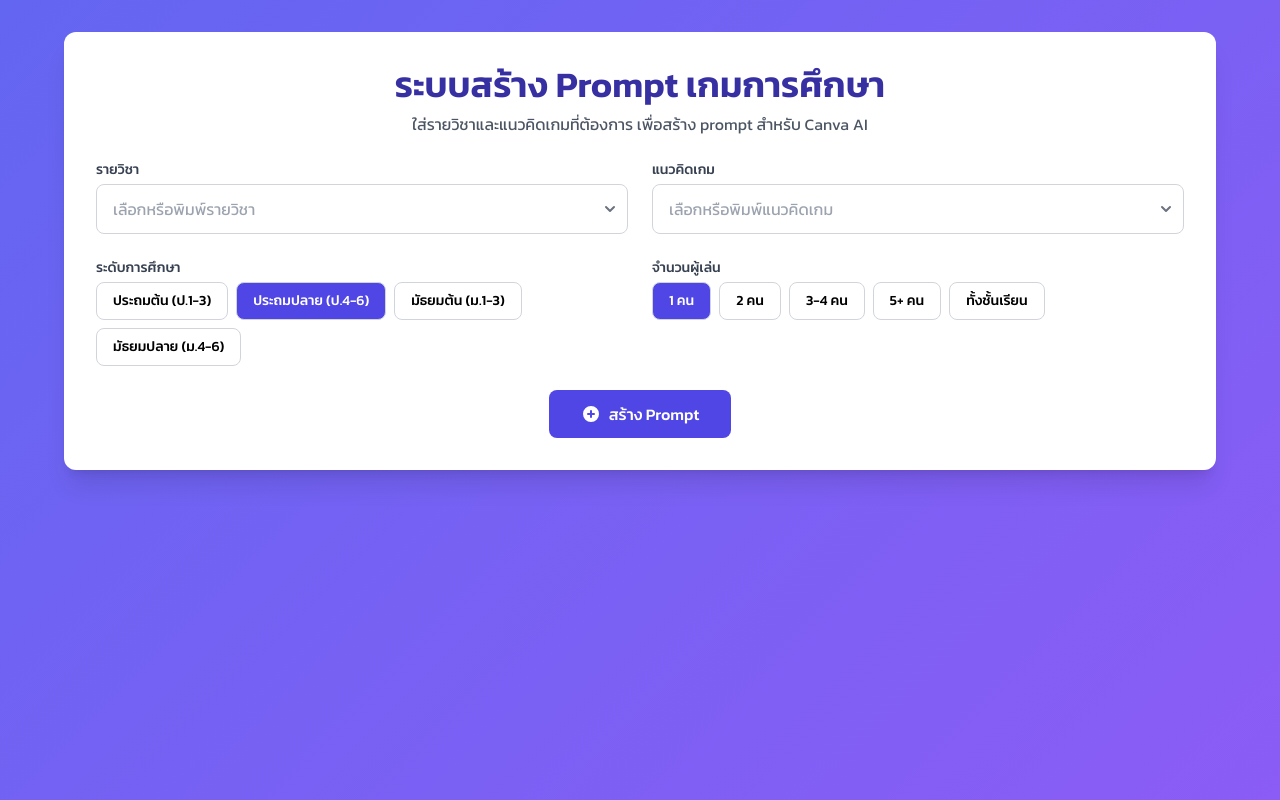
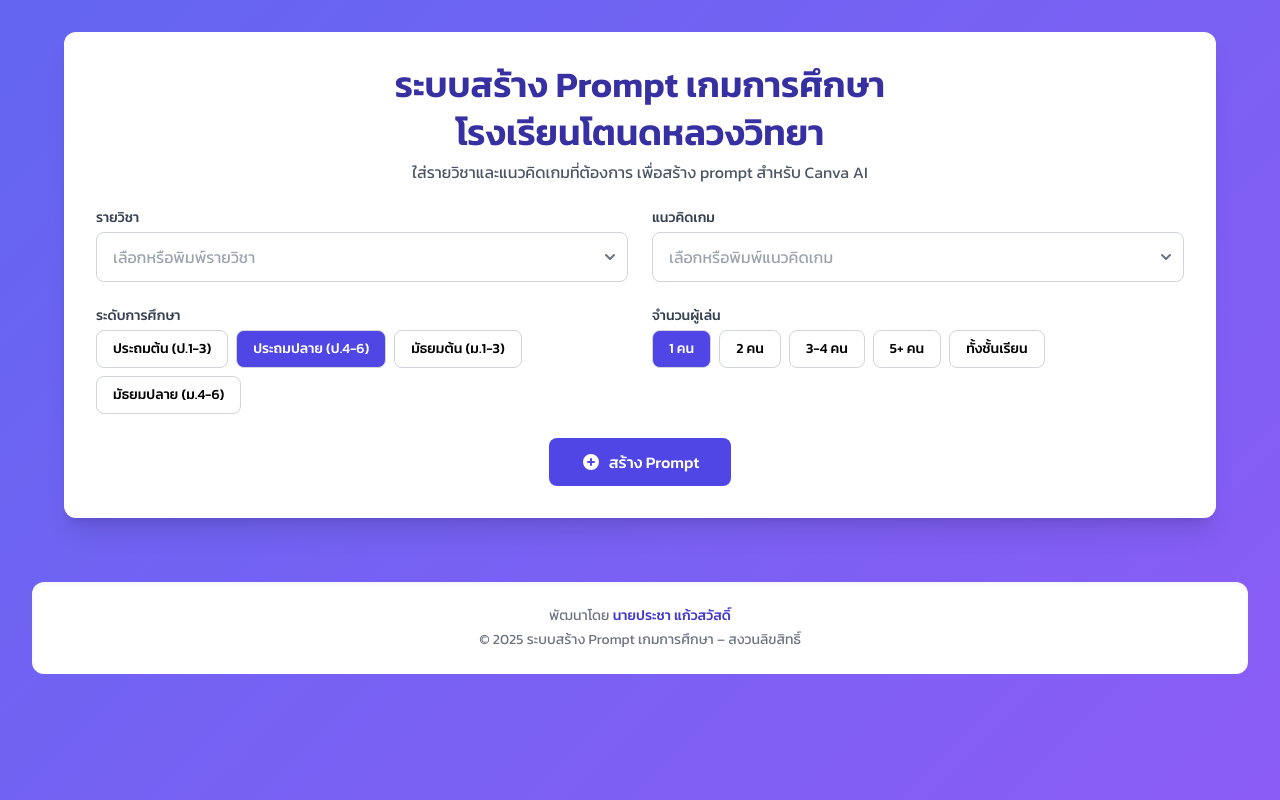
Before and after one commit to kaewsawat2525/promt-create-game, a plain HTML site: page index.html in a window 1280 px wide. Drawn offline with nearby package versions, Linux system fonts and the light colour scheme.

Commit message:
Update index.html

```diff
--- a/index.html
+++ b/index.html
@@ -220,7 +220,7 @@ background-color: #e0e7ff;
 
 
 <h1 class="text-3xl md:text-4xl font-bold text-center mb-2 text-indigo-800">ระบบสร้าง Prompt เกมการศึกษา</h1>
-
+<h2 class="text-3xl md:text-4xl font-bold text-center mb-2 text-indigo-800">โรงเรียนโตนดหลวงวิทยา</h2>
 
 <p class="text-gray-600 text-center mb-6">ใส่รายวิชาและแนวคิดเกมที่ต้องการ เพื่อสร้าง prompt สำหรับ Canva AI</p>
 
@@ -1823,5 +1823,9 @@ dropdown.classList.add('hidden');
 
 <script>(function(){function c(){var b=a.contentDocument||a.contentWindow.document;if(b){var d=b.createElement('script');d.innerHTML="window.__CF$cv$params={r:'943c24c873c099a6',t:'MTc0NzkxNTEyNy4wMDAwMDA='};var a=document.createElement('script');a.nonce='';a.src='/cdn-cgi/challenge-platform/scripts/jsd/main.js';document.getElementsByTagName('head')[0].appendChild(a);";b.getElementsByTagName('head')[0].appendChild(d)}}if(document.body){var a=document.createElement('iframe');a.height=1;a.width=1;a.style.position='absolute';a.style.top=0;a.style.left=0;a.style.border='none';a.style.visibility='hidden';document.body.appendChild(a);if('loading'!==document.readyState)c();else if(window.addEventListener)document.addEventListener('DOMContentLoaded',c);else{var e=document.onreadystatechange||function(){};document.onreadystatechange=function(b){e(b);'loading'!==document.readyState&&(document.onreadystatechange=e,c())}}}})();</script></body>
 
+	<footer class="mt-16 bg-white text-center py-6 rounded-xl shadow-inner text-sm text-gray-500">
+	  <p>พัฒนาโดย <span class="font-medium text-indigo-700">นายประชา แก้วสวัสดิ์</span></p>
+	  <p class="mt-1">© 2025 ระบบสร้าง Prompt เกมการศึกษา – สงวนลิขสิทธิ์</p>
+	</footer>
 
 </html>
```
